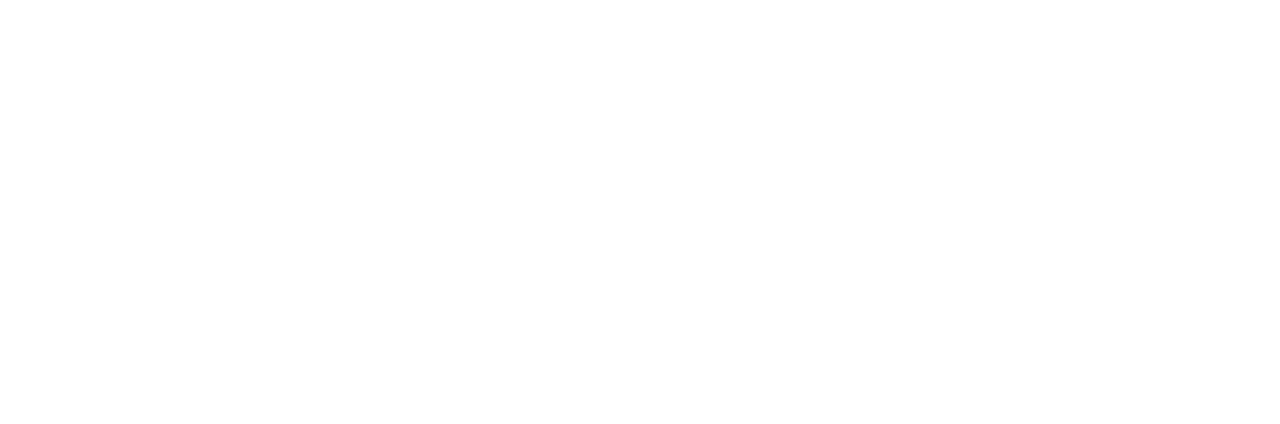
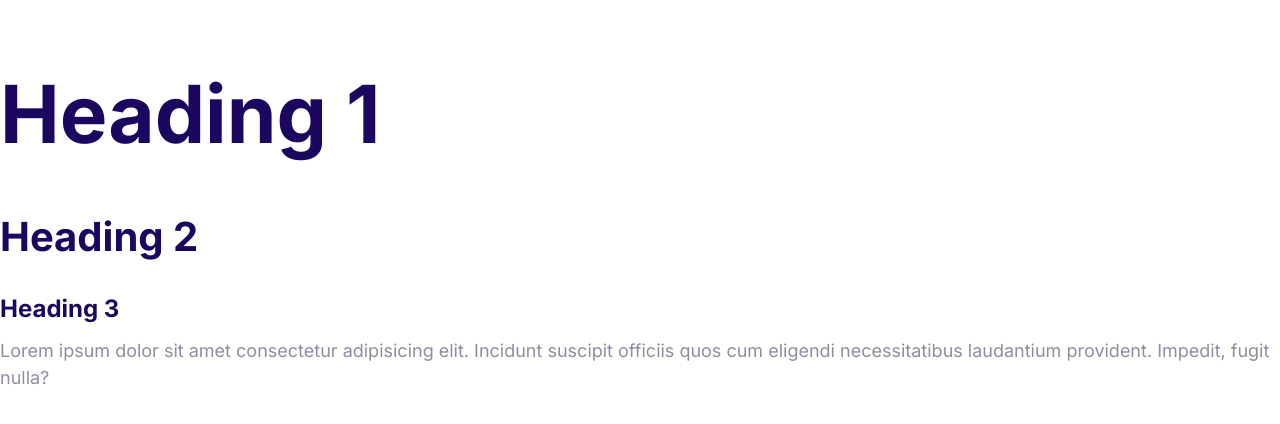
Before and after one commit to s-mohan-prasath/First-web-Project, a plain HTML site: page index.html in a window 1280 px wide. Drawn offline with Linux system fonts and the light colour scheme.

Commit message:
Define the styles for the fonts.

```diff
--- a/css/styles.css
+++ b/css/styles.css
@@ -5,3 +5,44 @@
   --color-headings: #1b0760;
   --color-body: #918ca4;
 }
+html {
+  font-size: 62.5%;
+}
+body {
+  font-family: Inter, Arial, Helvetica, sans-serif;
+  color: var(--color-body);
+  font-size: 2.4rem;
+  line-height: 1.5;
+}
+h1,
+h2,
+h3 {
+  color: var(--color-headings);
+  margin-bottom: 1rem;
+}
+h1 {
+  font-size: 7rem;
+}
+h2 {
+  font-size: 4rem;
+}
+h3 {
+  font-size: 3rem;
+}
+p {
+  margin-top: 0;
+}
+@media screen and (min-width: 1024px) {
+  body {
+    font-size: 1.8rem;
+  }
+  h1 {
+    font-size: 8rem;
+  }
+  h2 {
+    font-size: 4rem;
+  }
+  h3 {
+    font-size: 2.4rem;
+  }
+}
--- a/index.html
+++ b/index.html
@@ -7,8 +7,14 @@
     <title>Document</title>
     <link rel="stylesheet" href="/css/normalize.css">
     <link rel="stylesheet" href="/css/styles.css">
+    <link rel="preconnect" href="https://fonts.googleapis.com">
+    <link rel="preconnect" href="https://fonts.gstatic.com" crossorigin>
+    <link href="https://fonts.googleapis.com/css2?family=Inter:wght@400;700&display=swap" rel="stylesheet">
 </head>
 <body>
-
+    <h1>Heading 1</h1>
+    <h2>Heading 2</h2>
+    <h3>Heading 3</h3>
+    <p>Lorem ipsum dolor sit amet consectetur adipisicing elit. Incidunt suscipit officiis quos cum eligendi necessitatibus laudantium provident. Impedit, fugit nulla?</p>
 </body>
 </html>
```
